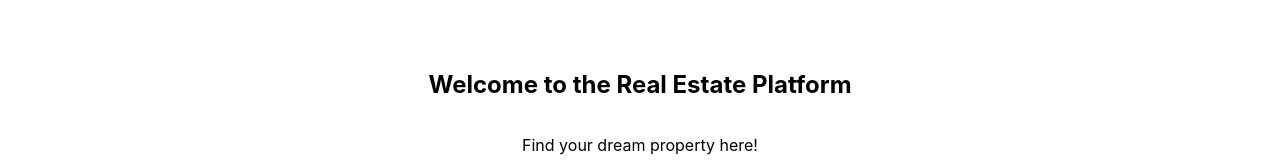
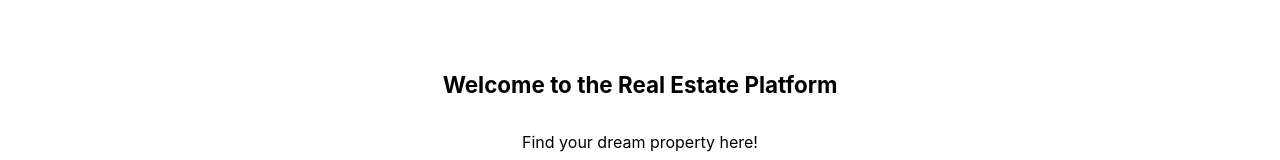
Before and after one commit to Abhisp2711/Real-estate-app, a React (Create React App) app: page / in a window 1280 px wide. Shown: the part 256-416 px from the top of the page. Built offline with nearby package versions, Linux system fonts and the light colour scheme; no server answers.

Commit message:
update style for home page header

```diff
--- a/src/styles/Home.css
+++ b/src/styles/Home.css
@@ -4,6 +4,9 @@
    align-items: center;
    justify-content: center;
    height: 82.6vh;
+}
+.home-container h2{
+  font-size: 1.4rem;
 }
 .image-carousel {
    overflow: hidden;
```
Also changed, not shown: 1 other file (tests, documents, lock files or other folders).
